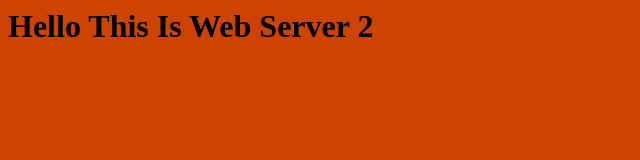
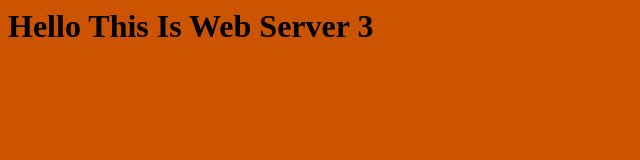
Before and after one commit to lohith575/lohith, a plain HTML site: page index.html in a window 1280 px wide. Shown: the whole page, without its empty margins (0-640 px from the left). Drawn offline with Linux system fonts and the light colour scheme.

Commit message:
Update index.html

```diff
--- a/index.html
+++ b/index.html
@@ -1,5 +1,5 @@
 <html>
-<body bgcolor="#cc4400">
-<h1>Hello This Is Web Server 2</h1>
+<body bgcolor="#cc5400">
+<h1>Hello This Is Web Server 3</h1>
 </body>
 </html>
```
